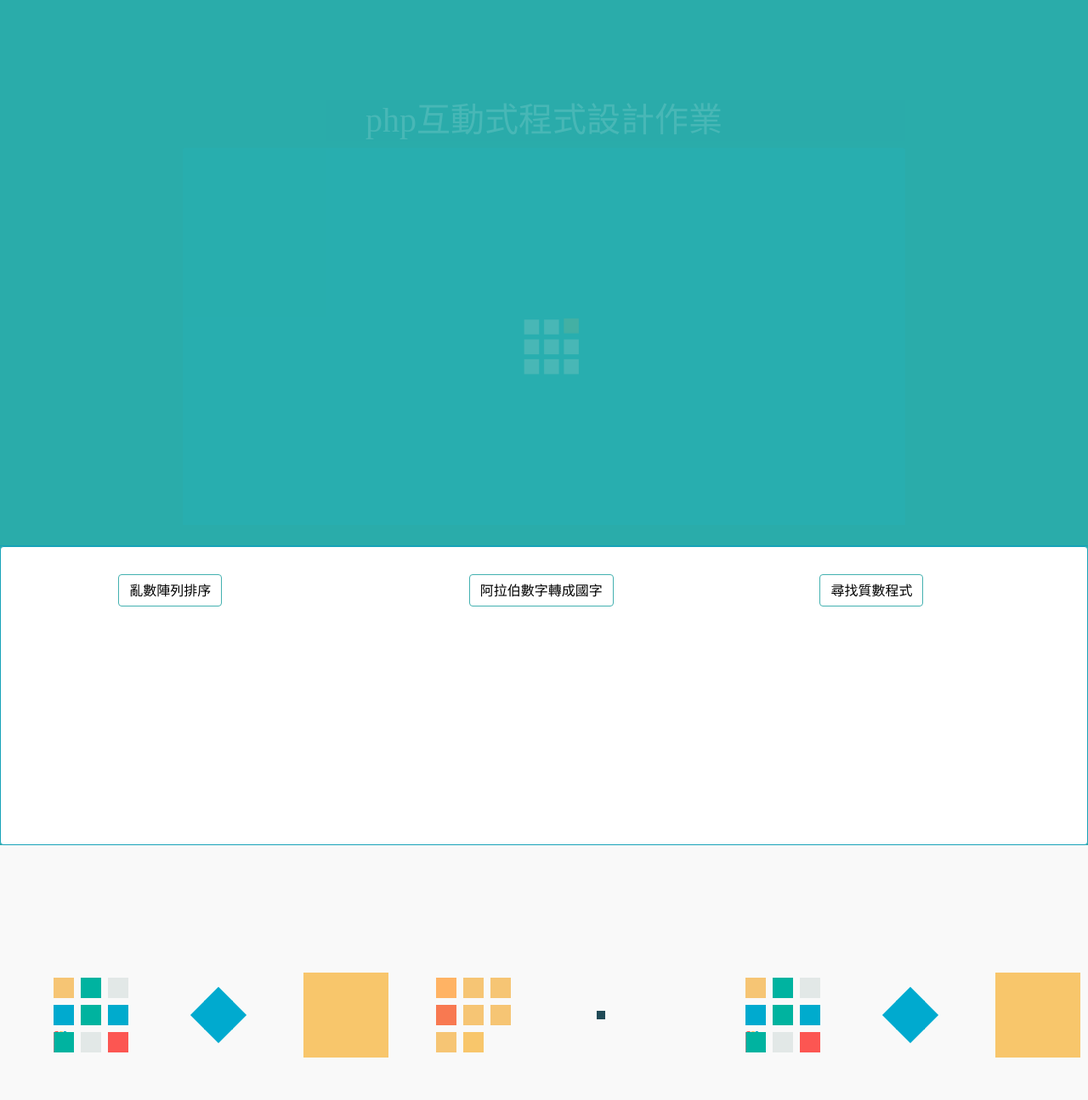
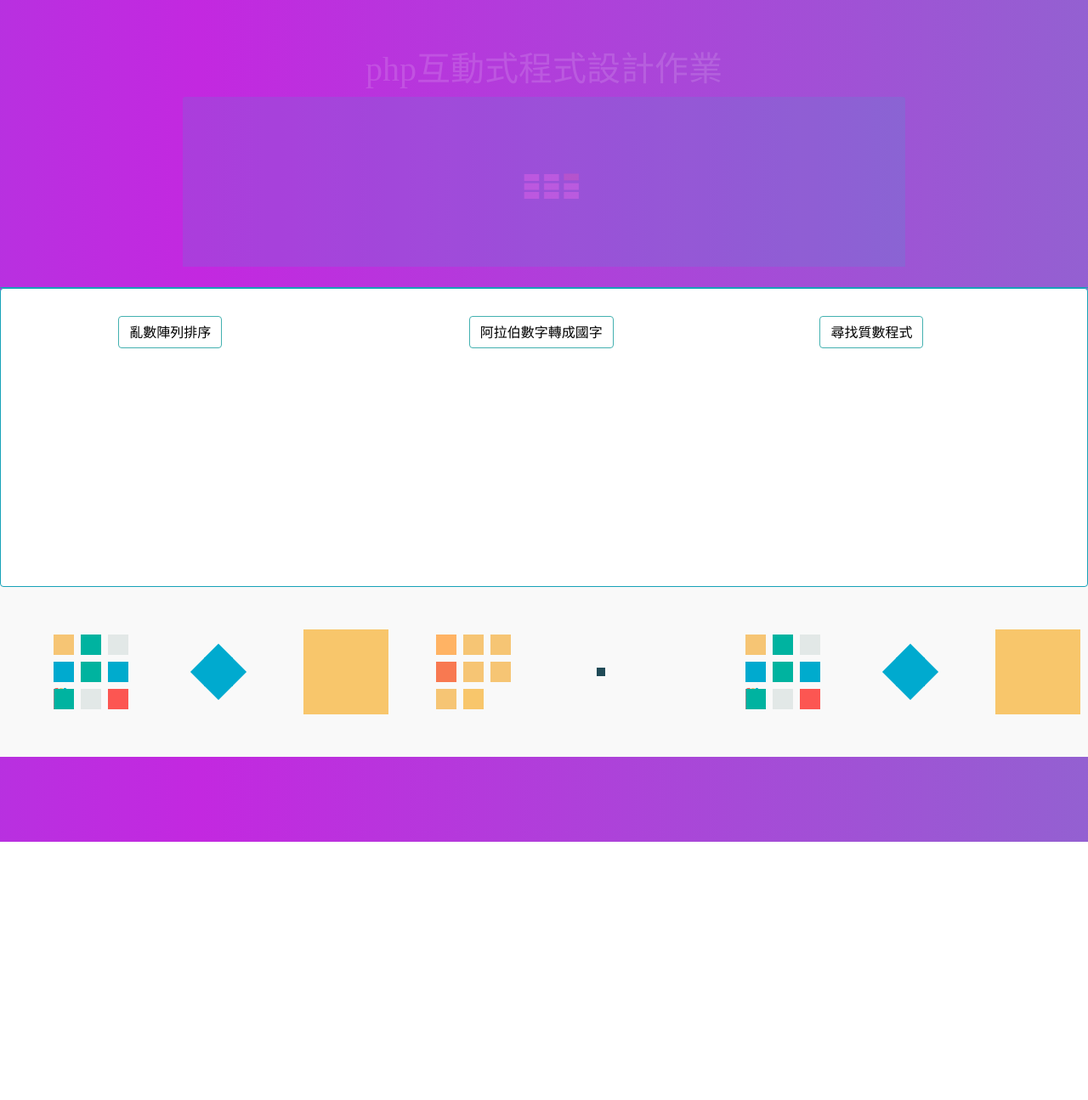
Before and after one commit to yu-11-22/homework, a PHP site: page / in a window 1280 px wide. Shown: the whole page at 85% size. After the commit the page ends 991 px from the top, so only its background shows below. Run offline with PHP 8.4, Linux system fonts and the light colour scheme.

Commit message:
修改microtime內的參數，例題code的位置調整，css樣式修改，漸變動畫及圖片大小

```diff
--- a/example03.php
+++ b/example03.php
@@ -24,11 +24,11 @@
     <?php
     ini_set("error_reporting","E_ALL & ~E_NOTICE");
     if(isset($_POST['MM_form']) and $_POST['MM_form']=='form1'){
-        $start=microtime();
         $number01=$_POST['number01'];
         $gen=3;
         $i=2;
         echo "<p>尋找到第1個質數:2</p>";
+        $start=microtime(true);
         while($i<=$number01){
             if(chk_prime($gen)){
                 echo "<p>尋找到第".$i."個質數:".$gen."</p>";
@@ -38,7 +38,7 @@
                 $gen+=2;
             }
         }
-        $end=microtime();
+        $end=microtime(true);
         echo"<p>所需時間:".(($end-$start)*1000)."ms</p>";
     }
     function chk_prime($intnumber){
--- a/index.css
+++ b/index.css
@@ -1,20 +1,23 @@
 #header {
     width: 850px;
-	margin-top: 118px;
+    margin-top: 58px;
     margin-right: auto;
     margin-left: auto;
 }
 
 #content {
-	width:100%;
+    width: 100%;
     float: center;
 }
 
 #footer {
+    position: relative;
+    top: -100px;
     background-image: url(images/02.gif);
     background-repeat: repeat-x;
     width: 100%;
     height: 300px;
+    z-index: -1;
     text-align: center;
 }
 
@@ -24,10 +27,10 @@ a {
 }
 
 h1 {
-    background-color: #2aacaa;
+    /* background-color: #2aacaa; */
     color: #fff;
     font-size: 40px;
-    font-family:'Times New Roman', Times, serif;
+    font-family: 'Times New Roman', Times, serif;
     text-align: center;
 }
 
@@ -42,42 +45,138 @@ h1 {
     border-color: #2aacaa;
 }
 
-.btn-outline-primary:focus, .btn-outline-primary.focus {
+.btn-outline-primary:focus,
+.btn-outline-primary.focus {
     box-shadow: 0 0 0 0.2rem rgba(124, 216, 208, 0.858);
+    background-color: #43b1b0;
+    color: #fff;
 }
 
-.btn-outline-primary.disabled, .btn-outline-primary:disabled {
+.btn-outline-primary.disabled,
+.btn-outline-primary:disabled {
     color: #ffffff;
     background-color: transparent;
 }
 
-.btn-outline-primary:not(:disabled):not(.disabled):active, .btn-outline-primary:not(:disabled):not(.disabled).active,
-  .show > .btn-outline-primary.dropdown-toggle {
+.btn-outline-primary:not(:disabled):not(.disabled):active,
+.btn-outline-primary:not(:disabled):not(.disabled).active,
+.show>.btn-outline-primary.dropdown-toggle {
     color: #fff;
     background-color: #46fffc;
     border-color: #2aacaa;
 }
 
-.btn-outline-primary:not(:disabled):not(.disabled):active:focus, .btn-outline-primary:not(:disabled):not(.disabled).active:focus,.show > .btn-outline-primary.dropdown-toggle:focus {
+.btn-outline-primary:not(:disabled):not(.disabled):active:focus,
+.btn-outline-primary:not(:disabled):not(.disabled).active:focus,
+.show>.btn-outline-primary.dropdown-toggle:focus {
     box-shadow: 0 0 0 0.2rem rgba(76, 237, 255, 0.582);
 }
 
 .grad3 {
-    background: linear-gradient( #2aacaa);
+    /* background: linear-gradient(#2aacaa); */
     animation: grad3 6s infinite;
     animation-delay: 4s;
 }
 
 @keyframes grad3 {
-    0% {opacity: 1.0;}
-    10% {opacity: 0.8;}
-    20% {opacity: 0.6;}
-    30% {opacity: 0.4;}
-    40% {opacity: 0.2;}
-    50% {opacity: 0.1;}
-    60% {opacity: 0.2;}
-    70% {opacity: 0.4;}
-    80% {opacity: 0.6;}
-    90% {opacity: 0.8;}
-    100% {opacity: 1.0;}
+    0% {
+        opacity: 1.0;
     }
+
+    10% {
+        opacity: 0.8;
+    }
+
+    20% {
+        opacity: 0.6;
+    }
+
+    30% {
+        opacity: 0.4;
+    }
+
+    40% {
+        opacity: 0.2;
+    }
+
+    50% {
+        opacity: 0.1;
+    }
+
+    60% {
+        opacity: 0.2;
+    }
+
+    70% {
+        opacity: 0.4;
+    }
+
+    80% {
+        opacity: 0.6;
+    }
+
+    90% {
+        opacity: 0.8;
+    }
+
+    100% {
+        opacity: 1.0;
+    }
+}
+
+
+/* .demo-card-wide.mdl-card {
+    width: 512px;
+} */
+
+body {
+    /* color: #fff; */
+    /* height: 176px; */
+    background: linear-gradient(270deg, #28e0b0, #c328e0, #28a1e0, #e0286b) center / cover;
+    background-size: 800% 800%;
+    -webkit-animation: AnimationName 30s ease infinite;
+    -moz-animation: AnimationName 30s ease infinite;
+    animation: AnimationName 30s ease infinite;
+}
+
+@-webkit-keyframes AnimationName {
+    0% {
+        background-position: 0% 50%
+    }
+
+    50% {
+        background-position: 100% 50%
+    }
+
+    100% {
+        background-position: 0% 50%
+    }
+}
+
+@-moz-keyframes AnimationName {
+    0% {
+        background-position: 0% 50%
+    }
+
+    50% {
+        background-position: 100% 50%
+    }
+
+    100% {
+        background-position: 0% 50%
+    }
+}
+
+@keyframes AnimationName {
+    0% {
+        background-position: 0% 50%
+    }
+
+    50% {
+        background-position: 100% 50%
+    }
+
+    100% {
+        background-position: 0% 50%
+    }
+}
--- a/index.php
+++ b/index.php
@@ -17,8 +17,8 @@
 <body style="background-color:#2aacaa">
   <div class="grad3">
     <div id="header">
-      <h1 class="animate__bounceIn">php互動式程式設計作業</h1>
-      <img src="images/01.gif " alt="" class="card-img-top">
+      <h1 class="animate__bounceInLeft">php互動式程式設計作業</h1>
+      <img src="images/01.gif " alt="" class="card-img-top" height="200px">
     </div>
   </div>
 
@@ -29,7 +29,7 @@
       <h5 class="card-title"></h5>
       <div class="container-fluid">
         <div class="row">
-          <div class="col-md-3 offset-1"><a href="example01.php" target="main" class="btn btn-outline-primary ">亂數陣列排序</a></div>
+          <div class="col-md-3 offset-1"><a href="example01.php" target="main" class="btn btn-outline-primary">亂數陣列排序</a></div>
           <div class="col-md-3 offset-1"><a href="example02.php" target="main" class="btn btn-outline-primary">阿拉伯數字轉成國字</a></div>
           <div class="col-md-3 offset-1"><a href="example03.php" target="main" class="btn btn-outline-primary ">尋找質數程式</a></div>
         </div>
```
Also changed, not shown: example.css (+4 -4 lines), example01.php (+53 -29 lines). Lines whose indentation alone changed are shown as unchanged.
